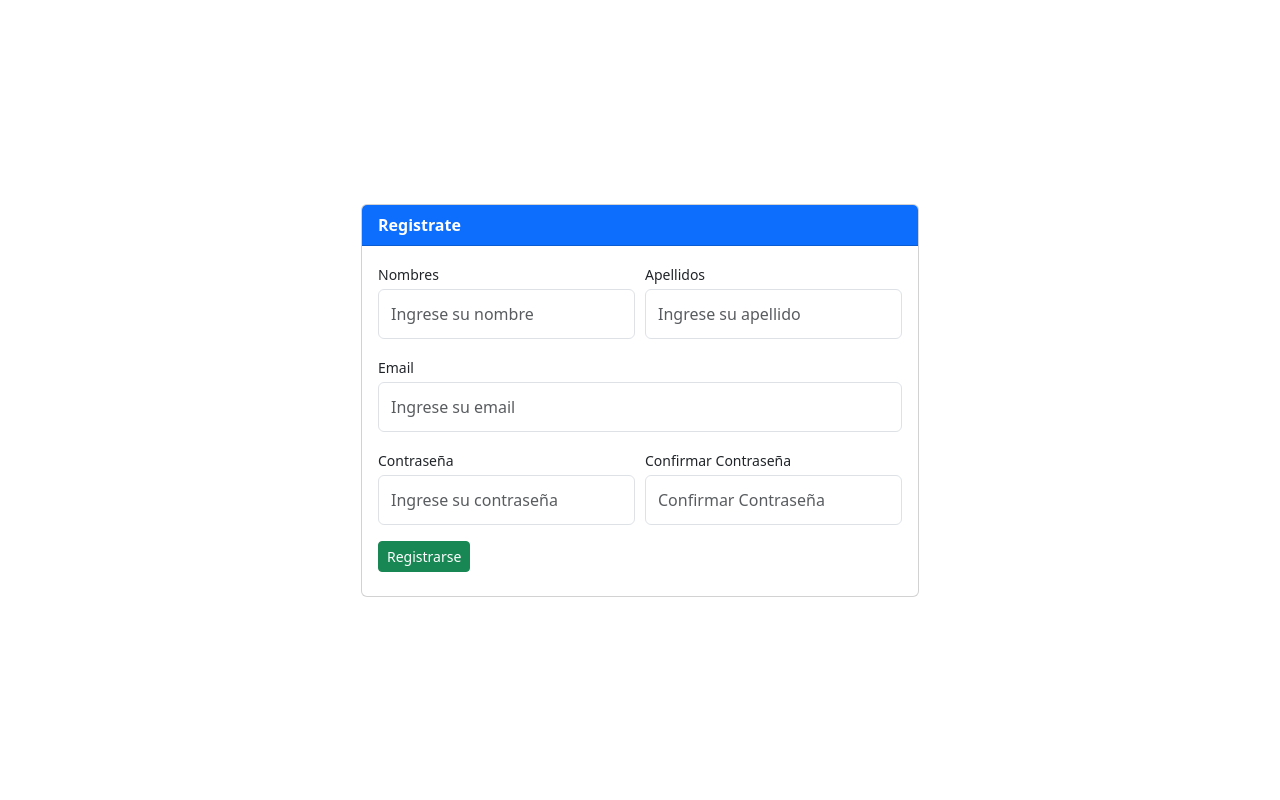
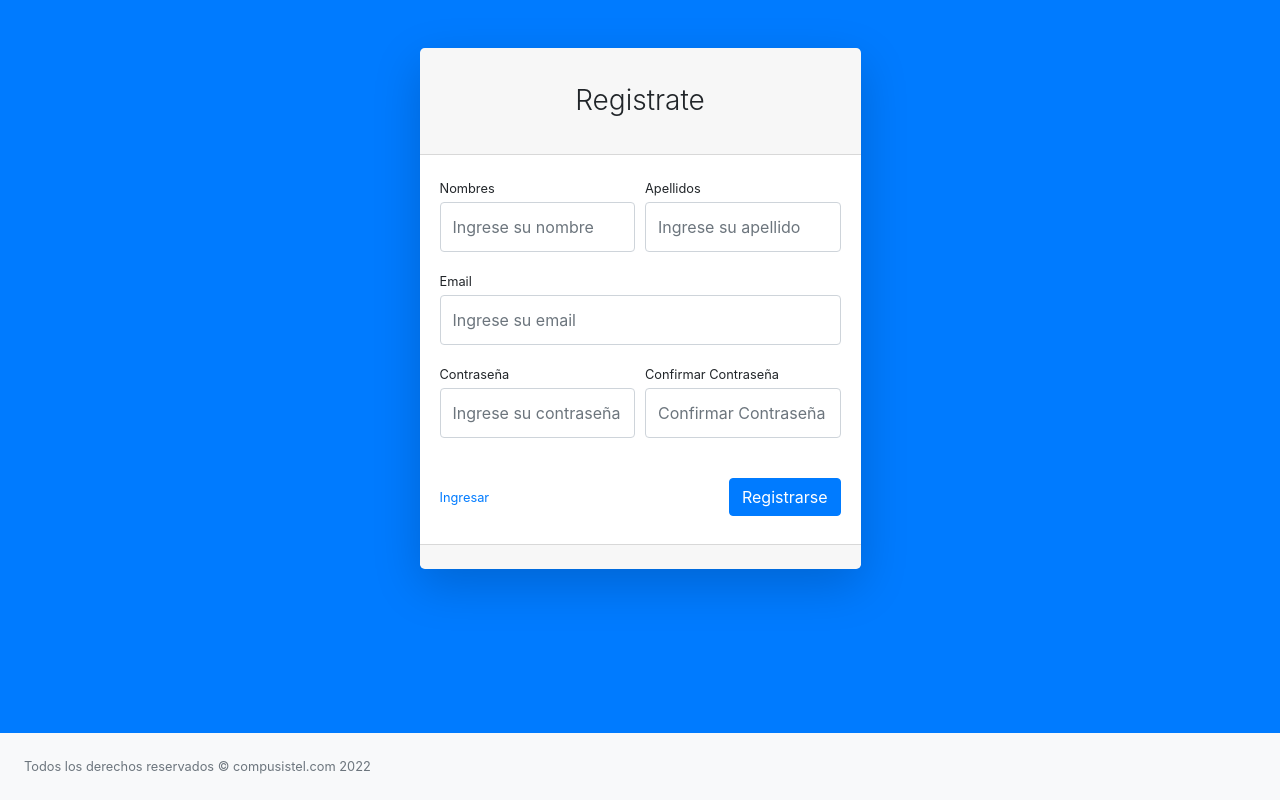
Before and after one commit to KattiaBibi/tarjetaspot, a CodeIgniter 4 app: template app/Views/usuarios/registrate.php in a window 1280 px wide. Run offline with PHP 8.4 and a stand-in for CodeIgniter, Linux system fonts and the light colour scheme; the template is opened without the code that fills it, so the values that code supplies are empty; some libraries are stand-ins or nearby versions.

Commit message:
Update Vistas ingresar y registrar

```diff
--- a/app/Views/usuarios/registrate.php
+++ b/app/Views/usuarios/registrate.php
@@ -2,36 +2,28 @@
 <html lang="es">
 
 <head>
-  <meta charset="UTF-8">
-  <meta http-equiv="X-UA-Compatible" content="IE=edge">
-  <meta name="viewport" content="width=device-width, initial-scale=1.0">
+  <meta charset="utf-8" />
+  <meta http-equiv="X-UA-Compatible" content="IE=edge" />
+  <meta name="viewport" content="width=device-width, initial-scale=1, shrink-to-fit=no" />
+  <meta name="description" content="" />
+  <meta name="author" content="" />
   <link rel="icon" href="<?= base_url('images/logo.png') ?>" type="image/x-icon">
   <title>Registrate</title>
-
   <link href="<?= base_url('css/styles.css') ?>" rel="stylesheet" />
-
-  <!-- font-awesome css cdn -->
   <script src="https://cdnjs.cloudflare.com/ajax/libs/font-awesome/5.15.3/js/all.min.js" crossorigin="anonymous"></script>
-
-  <!-- Datatables css cdn -->
-  <link rel="stylesheet" type="text/css" href="https://cdn.datatables.net/1.10.24/css/dataTables.bootstrap4.min.css" />
-
-  <!-- Alertify css cdn -->
-  <link rel="stylesheet" href="//cdn.jsdelivr.net/npm/alertifyjs@1.13.1/build/css/alertify.min.css" />
-
-  <!-- Alertify bootstrap theme css cdn -->
-  <link rel="stylesheet" href="//cdn.jsdelivr.net/npm/alertifyjs@1.13.1/build/css/themes/bootstrap.min.css" />
-
-  <!-- Select2 css cdn -->
-  <link href="https://cdn.jsdelivr.net/npm/select2@4.0.13/dist/css/select2.min.css" rel="stylesheet" />
 </head>
 
-<body style="display: flex; justify-content: center; align-items: center; height: 100vh;">
-
-  <div class="row">
-    <div class="col-lg-12">
-      <div class="card">
-        <div class="card-header bg-primary text-white"><strong>Registrate</strong></div>
+<body class="bg-primary">
+  <div id="layoutAuthentication">
+    <div id="layoutAuthentication_content">
+      <main>
+        <div class="container">
+          <div class="row justify-content-center">
+            <div class="col-lg-5">
+              <div class="card shadow-lg border-0 rounded-lg mt-5">
+                <div class="card-header">
+                  <h3 class="text-center font-weight-light my-4">Registrate</h3>
+                </div>
                 <div class="card-body">
                   <form id="frmRegistrarUsuario">
                     <div class="form-row">
@@ -71,8 +63,9 @@
                         </div>
                       </div>
                     </div>
-            <div class="form-group mb-0">
-              <button type="submit" form="frmRegistrarUsuario" id="btnGuardar" class="btn btn-sm btn-success">
+                    <div class="form-group d-flex align-items-center justify-content-between mt-4 mb-0">
+                      <a class="small" href="<?= base_url('ingresar') ?>">Ingresar</a>
+                      <button type="submit" form="frmRegistrarUsuario" id="btnGuardar" class="btn btn-primary">
                         Registrarse
                         <img src="https://c.tenor.com/I6kN-6X7nhAAAAAj/loading-buffering.gif" class="loader btnGuardarUsuario" style="width: 18px; display: none;">
                       </button>
@@ -81,40 +74,34 @@
                     <div class="validaciones mt-2"></div>
                   </form>
                 </div>
+                <div class="card-footer text-center">
                 </div>
               </div>
             </div>
-
-
-  <!-- Bootstrap JS -->
-  <script type="text/javascript" src="https://code.jquery.com/jquery-3.3.1.min.js"></script>
-  <script src="https://cdn.jsdelivr.net/npm/popper.js@1.16.1/dist/umd/popper.min.js" integrity="sha384-9/reFTGAW83EW2RDu2S0VKaIzap3H66lZH81PoYlFhbGU+6BZp6G7niu735Sk7lN" crossorigin="anonymous"></script>
-  <script src="https://cdn.jsdelivr.net/npm/bootstrap@4.6.0/dist/js/bootstrap.min.js" integrity="sha384-+YQ4JLhjyBLPDQt//I+STsc9iw4uQqACwlvpslubQzn4u2UU2UFM80nGisd026JF" crossorigin="anonymous"></script>
-
-  <script src="<?= base_url('js/scripts.js') ?>"></script>
-
-  <!-- Datatables js cdn -->
-  <script type="text/javascript" src="https://cdn.datatables.net/1.10.24/js/jquery.dataTables.min.js"></script>
-  <script type="text/javascript" src="https://cdn.datatables.net/1.10.24/js/dataTables.bootstrap4.min.js"></script>
-
-  <!-- Alertify js cdn -->
-  <script src="//cdn.jsdelivr.net/npm/alertifyjs@1.13.1/build/alertify.min.js"></script>
-
-  <!-- Select2 js cdn -->
-  <script src="https://cdn.jsdelivr.net/npm/select2@4.0.13/dist/js/select2.min.js"></script>
-
-  <!-- Select2 traduccion cdn -->
-  <script src="https://cdnjs.cloudflare.com/ajax/libs/select2/4.0.0/js/i18n/es.js"></script>
-
-  <!-- Axios -->
-  <script src="https://cdn.jsdelivr.net/npm/axios/dist/axios.min.js"></script>
-
-  <script src="<?= base_url('js/configs.js') ?>"></script>
-  <script src="<?= base_url('js/Utils.js') ?>"></script>
+          </div>
+        </div>
+      </main>
+    </div>
+    <div id="layoutAuthentication_footer">
+      <footer class="py-4 bg-light mt-auto">
+        <div class="container-fluid">
+          <div class="d-flex align-items-center justify-content-between small">
+            <div class="text-muted">Todos los derechos reservados &copy; compusistel.com <?= date('Y') ?></div>
+          </div>
+        </div>
+      </footer>
+    </div>
+  </div>
+  <script src="https://code.jquery.com/jquery-3.5.1.slim.min.js" crossorigin="anonymous"></script>
+  <script src="https://cdn.jsdelivr.net/npm/bootstrap@4.6.0/dist/js/bootstrap.bundle.min.js" crossorigin="anonymous"></script>
+  <script src="js/scripts.js"></script>
 
   <script>
     const BASE_URL = '<?= base_url() ?>';
   </script>
+
+  <script src="<?= base_url('js/Utils.js') ?>"></script>
+  <script src="<?= base_url('js/API/AccesoAPI.js') ?>"></script>
 
   <script>
     $(document).ready(function() {
```
Also changed, not shown: app/Views/usuarios/ingresar.php (+1 -6 lines). Lines whose indentation alone changed are shown as unchanged.
